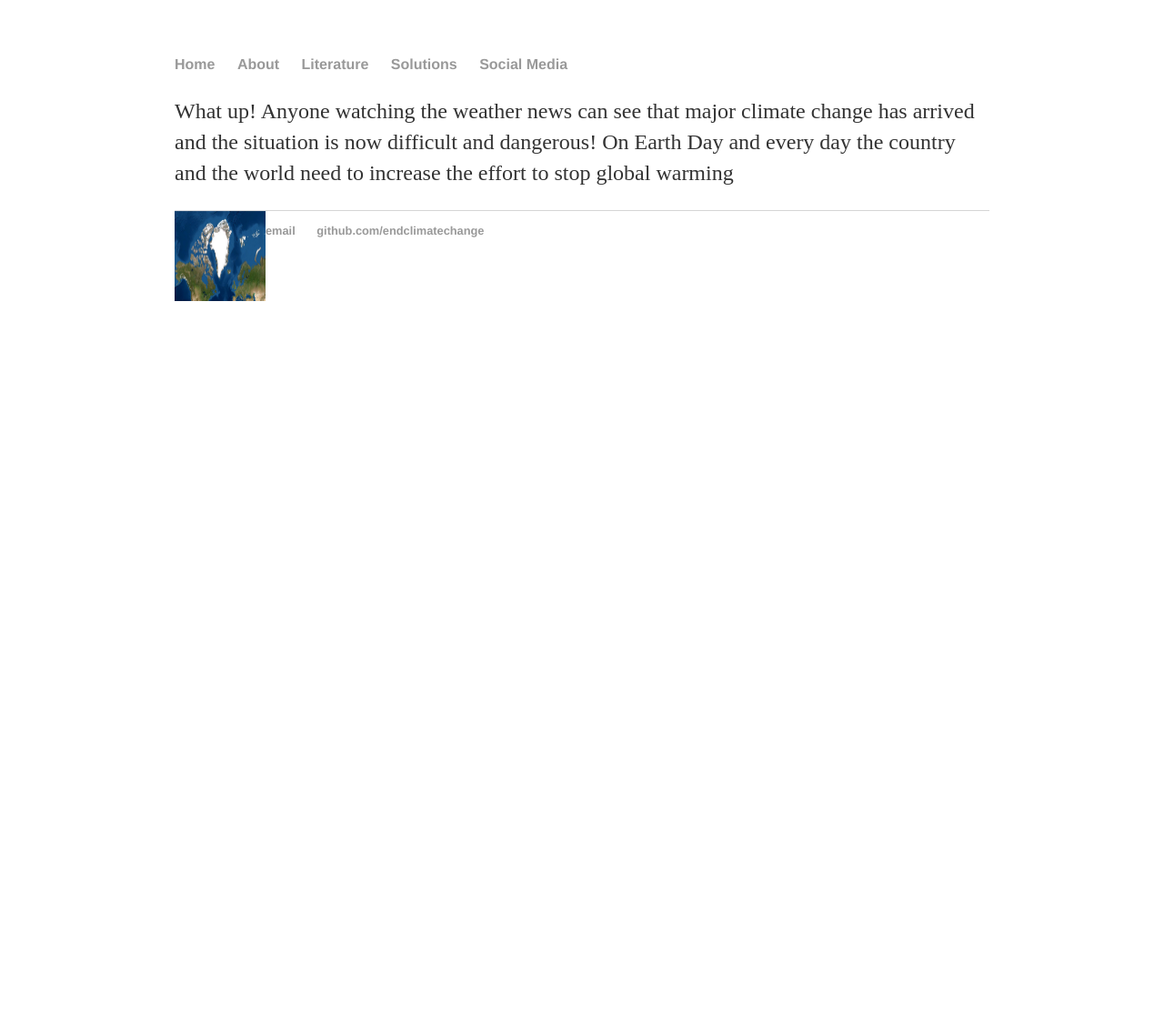
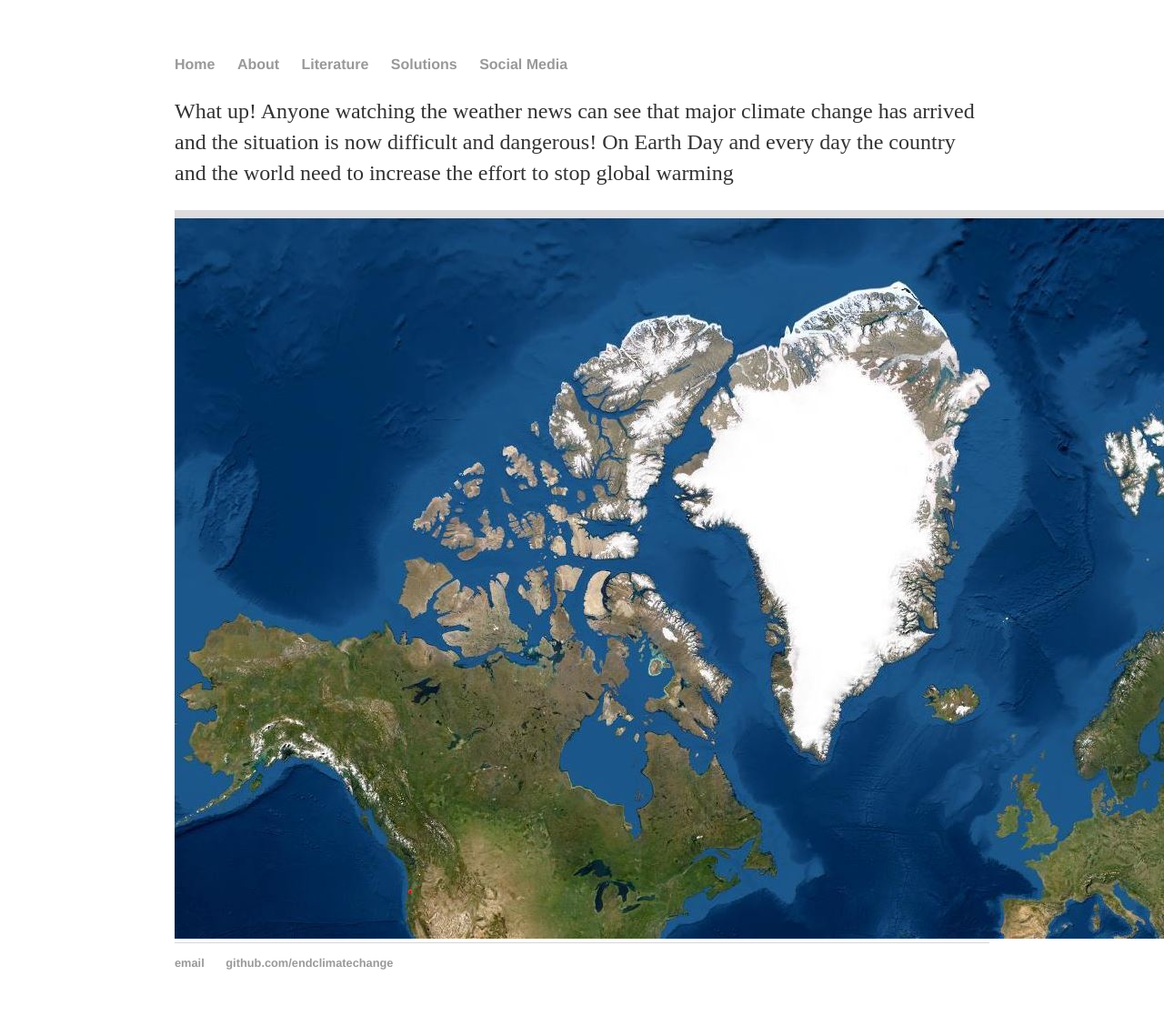
Before and after one commit to endclimatechange/endclimatechange.github.io, a Jekyll site: the page built from index.html, in a window 1280 px wide. Shown: the whole page at 91% size. Built offline with Jekyll 4.4.1, drawn with Linux system fonts in a browser that asks for light colours; before the commit the page ends 900 px from its top, so only the background shows below that.

Commit message:
Update main.css

```diff
--- a/css/main.css
+++ b/css/main.css
@@ -5,14 +5,14 @@ a:hover { text-decoration: underline; }
 
 p, ul { font-size: 1.5em; line-height: 1.4em; color: #333; }
 
- img {
+ .header img {
   float: left;
   width: 100px;
   height: 100px;
   background: #555;
 }
 
-h1 {
+.header h1 {
   position: relative;
   top: 18px;
   left: 10px;
```
